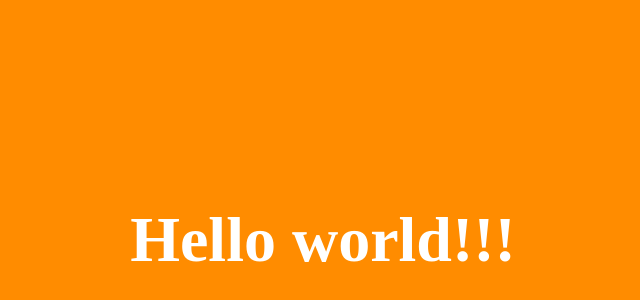
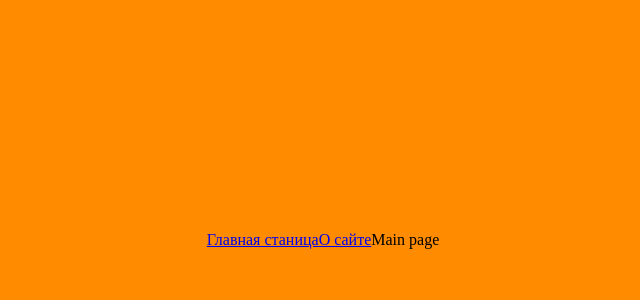
Before and after one commit to me-lana-dev/portal, a React app: page / in a window 1280 px wide. Shown: the part 160-460 px from the top of the page, without its empty margins (317-957 px from the left). Built offline with nearby package versions, Linux system fonts and the light colour scheme.

Commit message:
Add react-router-dom and lazy loading for chanks

```diff
--- a/package.json
+++ b/package.json
@@ -15,6 +15,7 @@
     "@types/node": "^17.0.21",
     "@types/react": "^17.0.39",
     "@types/react-dom": "^17.0.11",
+    "@types/react-router-dom": "^5.3.3",
     "@types/webpack": "^5.28.0",
     "@types/webpack-dev-server": "^4.7.2",
     "css-loader": "^6.6.0",
@@ -32,6 +33,7 @@
   },
   "dependencies": {
     "react": "^17.0.2",
-    "react-dom": "^17.0.2"
+    "react-dom": "^17.0.2",
+    "react-router-dom": "^6.2.1"
   }
 }
--- a/src/App.tsx
+++ b/src/App.tsx
@@ -1,10 +1,20 @@
-import { MyComponent } from "./components/MyComponent";
+import { Link, Route, Routes } from "react-router-dom";
 import "./index.scss";
+import { AboutPageAsync } from "./pages/AboutPage/AboutPage.async";
+import { MainPageAsync } from "./pages/MainPage/MainPage.async";
+import { Suspense } from "react";
 
 const App = () => {
   return (
     <div className="App">
-      <MyComponent />
+      <Link to={"/"}>Главная станица</Link>
+      <Link to={"/about"}>О сайте</Link>
+      <Suspense fallback={<div>Loading...</div>}>
+        <Routes>
+          <Route path="/about" element={<AboutPageAsync />} />
+          <Route path="/" element={<MainPageAsync />} />
+        </Routes>
+      </Suspense>
     </div>
   );
 };
--- a/src/index.tsx
+++ b/src/index.tsx
@@ -1,4 +1,10 @@
 import { render } from "react-dom";
 import App from "./App";
+import { BrowserRouter } from "react-router-dom";
 
-render(<App />, document.getElementById("root"));
+render(
+  <BrowserRouter>
+    <App />
+  </BrowserRouter>,
+  document.getElementById("root")
+);
--- /dev/null
+++ b/src/pages/AboutPage/AboutPage.async.tsx
@@ -0,0 +1,10 @@
+import { lazy } from "react";
+
+export const AboutPageAsync = lazy(
+  () =>
+    new Promise((resolve) => {
+      // @ts-ignore
+      // for testing
+      setTimeout(() => resolve(import("./AboutPage")), 1500);
+    })
+);
--- /dev/null
+++ b/src/pages/AboutPage/AboutPage.tsx
@@ -0,0 +1,7 @@
+import React from "react";
+
+const AboutPage = () => {
+  return <div>About Page</div>;
+};
+
+export default AboutPage;
--- /dev/null
+++ b/src/pages/MainPage/MainPage.async.tsx
@@ -0,0 +1,10 @@
+import { lazy } from "react";
+
+export const MainPageAsync = lazy(
+  () =>
+    new Promise((resolve) => {
+      // @ts-ignore
+      // for testing
+      setTimeout(() => resolve(import("./MainPage")), 1500);
+    })
+);
--- /dev/null
+++ b/src/pages/MainPage/MainPage.tsx
@@ -0,0 +1,7 @@
+import React from "react";
+
+const MainPage = () => {
+  return <div>Main page</div>;
+};
+
+export default MainPage;
```
Also changed, not shown: 2 other files (tests, documents, lock files or other folders).
